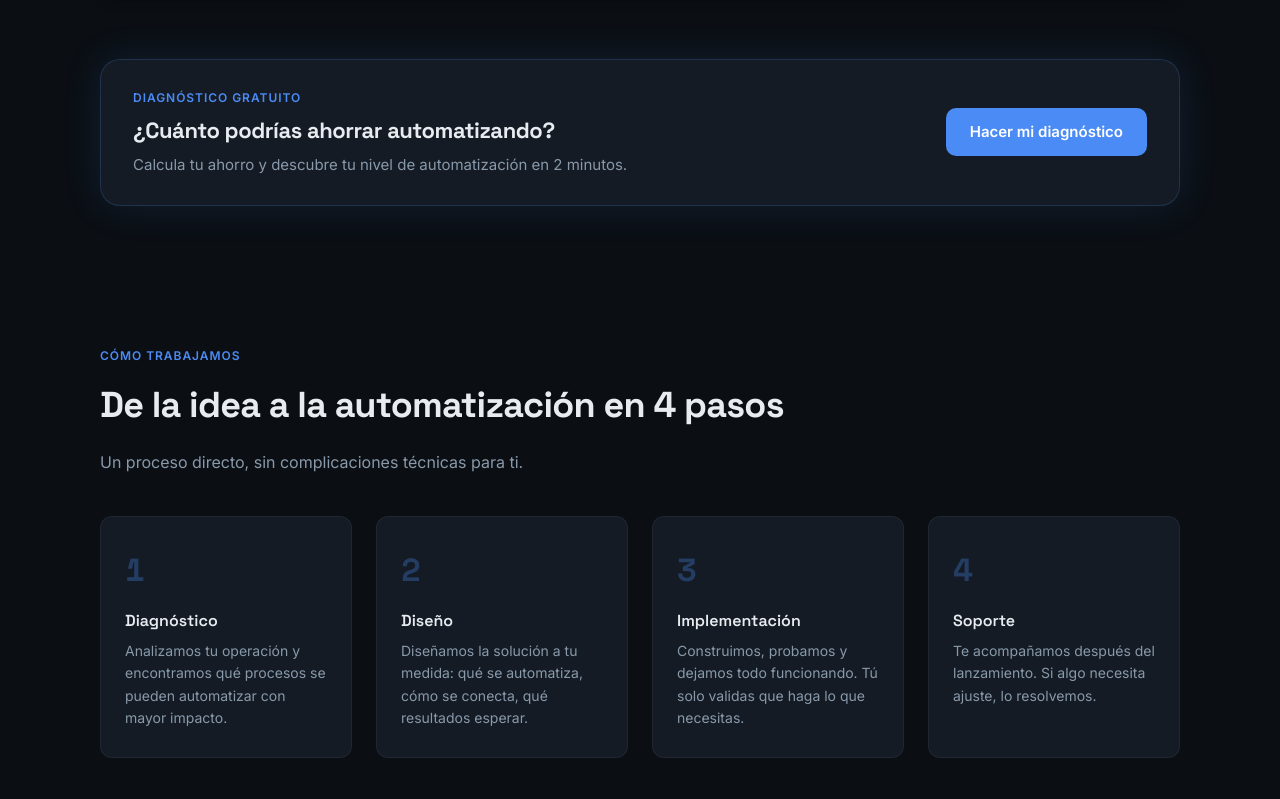
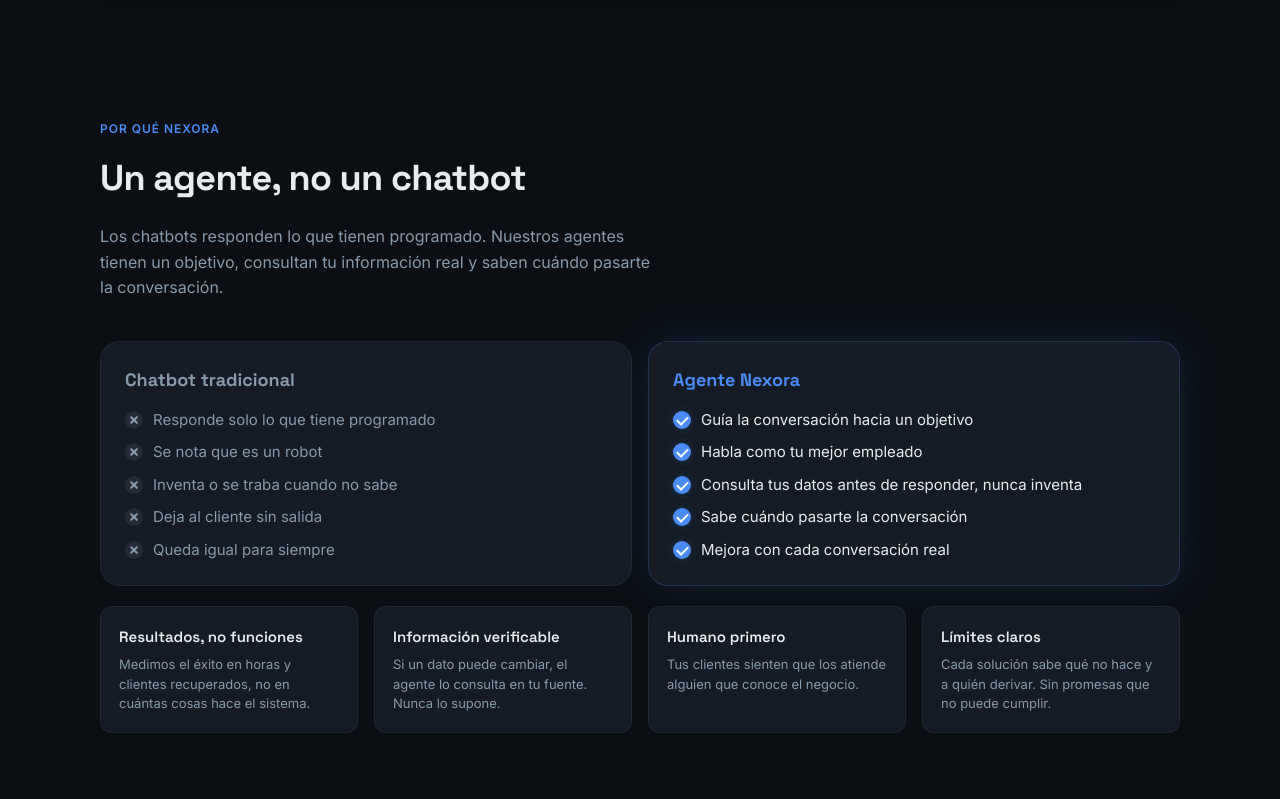
Before and after one commit to contenidodvrb-beep/nexora-site, a plain HTML site: page index.html in a window 1280 px wide. Shown: the part 2381-3180 px from the top of the page. Drawn offline with Linux system fonts and the light colour scheme.

Commit message:
Add "Por qué Nexora" section and expand the method to 5 steps
Co-Authored-By: Claude Opus 5.5 <noreply@anthropic.com>

```diff
--- a/index.html
+++ b/index.html
@@ -294,6 +294,42 @@
     </div>
   </section>
 
+  <section id="por-que">
+    <div class="section-eyebrow">Por qué Nexora</div>
+    <h2 class="section-title">Un agente, no un chatbot</h2>
+    <p class="section-desc">Los chatbots responden lo que tienen programado. Nuestros agentes tienen un objetivo, consultan tu información real y saben cuándo pasarte la conversación.</p>
+
+    <div class="vs">
+      <div class="vs-col">
+        <h3>Chatbot tradicional</h3>
+        <ul>
+          <li><span class="vs-mark no" aria-hidden="true"></span>Responde solo lo que tiene programado</li>
+          <li><span class="vs-mark no" aria-hidden="true"></span>Se nota que es un robot</li>
+          <li><span class="vs-mark no" aria-hidden="true"></span>Inventa o se traba cuando no sabe</li>
+          <li><span class="vs-mark no" aria-hidden="true"></span>Deja al cliente sin salida</li>
+          <li><span class="vs-mark no" aria-hidden="true"></span>Queda igual para siempre</li>
+        </ul>
+      </div>
+      <div class="vs-col vs-us">
+        <h3>Agente Nexora</h3>
+        <ul>
+          <li><span class="vs-mark yes" aria-hidden="true"></span>Guía la conversación hacia un objetivo</li>
+          <li><span class="vs-mark yes" aria-hidden="true"></span>Habla como tu mejor empleado</li>
+          <li><span class="vs-mark yes" aria-hidden="true"></span>Consulta tus datos antes de responder, nunca inventa</li>
+          <li><span class="vs-mark yes" aria-hidden="true"></span>Sabe cuándo pasarte la conversación</li>
+          <li><span class="vs-mark yes" aria-hidden="true"></span>Mejora con cada conversación real</li>
+        </ul>
+      </div>
+    </div>
+
+    <div class="principles">
+      <div class="principle"><h4>Resultados, no funciones</h4><p>Medimos el éxito en horas y clientes recuperados, no en cuántas cosas hace el sistema.</p></div>
+      <div class="principle"><h4>Información verificable</h4><p>Si un dato puede cambiar, el agente lo consulta en tu fuente. Nunca lo supone.</p></div>
+      <div class="principle"><h4>Humano primero</h4><p>Tus clientes sienten que los atiende alguien que conoce el negocio.</p></div>
+      <div class="principle"><h4>Límites claros</h4><p>Cada solución sabe qué no hace y a quién derivar. Sin promesas que no puede cumplir.</p></div>
+    </div>
+  </section>
+
   <div class="tools-banner">
     <div class="tools-banner-text">
       <div class="section-eyebrow">Diagnóstico gratuito</div>
@@ -304,26 +340,30 @@
   </div>
 
   <section id="proceso">
-    <div class="section-eyebrow">Cómo trabajamos</div>
-    <h2 class="section-title">De la idea a la automatización en 4 pasos</h2>
-    <p class="section-desc">Un proceso directo, sin complicaciones técnicas para ti.</p>
+    <div class="section-eyebrow">Método Nexora</div>
+    <h2 class="section-title">Nuestro método en 5 pasos</h2>
+    <p class="section-desc">Cada solución pasa por el mismo proceso, para que funcione bien desde el primer día y siga mejorando después.</p>
 
     <div class="process-steps">
       <div class="step">
         <h4>Diagnóstico</h4>
-        <p>Analizamos tu operación y encontramos qué procesos se pueden automatizar con mayor impacto.</p>
+        <p>Conversamos sobre tu negocio, tus clientes y lo que hoy te quita tiempo. Así encontramos dónde automatizar rinde más.</p>
       </div>
       <div class="step">
-        <h4>Diseño</h4>
-        <p>Diseñamos la solución a tu medida: qué se automatiza, cómo se conecta, qué resultados esperar.</p>
+        <h4>Diseño a medida</h4>
+        <p>Te mostramos el plano antes de construir: qué hace, con qué se conecta y qué no hace. Nada empieza sin tu visto bueno.</p>
       </div>
       <div class="step">
-        <h4>Implementación</h4>
-        <p>Construimos, probamos y dejamos todo funcionando. Tú solo validas que haga lo que necesitas.</p>
+        <h4>Construcción paso a paso</h4>
+        <p>Armamos pieza por pieza y probamos cada una antes de seguir con la siguiente.</p>
       </div>
       <div class="step">
-        <h4>Soporte</h4>
-        <p>Te acompañamos después del lanzamiento. Si algo necesita ajuste, lo resolvemos.</p>
+        <h4>Revisión</h4>
+        <p>Antes de entregarte, comprobamos todo contra el plano aprobado: que haga exactamente lo acordado.</p>
+      </div>
+      <div class="step">
+        <h4>Mejora con datos reales</h4>
+        <p>Ya funcionando, analizamos las primeras conversaciones y ejecuciones reales y ajustamos lo que haga falta.</p>
       </div>
     </div>
   </section>
--- a/styles.css
+++ b/styles.css
@@ -755,3 +755,36 @@
     .tools-banner { flex-direction: column; align-items: flex-start; padding: 24px 20px; }
     .tools-banner .btn { width: 100%; justify-content: center; }
   }
+
+  /* Por que Nexora */
+  #por-que { margin-bottom: 80px; }
+  .vs { display: grid; grid-template-columns: repeat(2, minmax(0, 1fr)); gap: 16px; margin-bottom: 20px; }
+  .vs-col { background: var(--card-bg); border: 1px solid var(--card-border); border-radius: var(--radius-lg); padding: 24px; min-width: 0; }
+  .vs-col h3 { font-family: var(--heading); font-size: 1.125rem; font-weight: 700; margin-bottom: 14px; color: var(--fg-muted); }
+  .vs-us { border-color: var(--accent-glow); box-shadow: 0 0 40px var(--accent-soft); }
+  .vs-us h3 { color: var(--accent); }
+  .vs-col ul { list-style: none; margin: 0; padding: 0; display: flex; flex-direction: column; gap: 10px; }
+  .vs-col li { display: flex; align-items: flex-start; gap: 10px; font-size: 0.9375rem; line-height: 1.5; }
+  .vs-col:not(.vs-us) li { color: var(--fg-muted); }
+  .vs-mark { flex-shrink: 0; width: 18px; height: 18px; margin-top: 2px; border-radius: 50%; position: relative; }
+  .vs-mark.no { background: rgba(232,236,240,0.08); }
+  .vs-mark.no::before, .vs-mark.no::after { content: ""; position: absolute; left: 4px; top: 8px; width: 10px; height: 2px; border-radius: 1px; background: var(--fg-muted); transform: rotate(45deg); }
+  .vs-mark.no::after { transform: rotate(-45deg); }
+  .vs-mark.yes { background: var(--accent); box-shadow: 0 0 10px var(--accent-glow); }
+  .vs-mark.yes::after { content: ""; position: absolute; left: 6px; top: 3px; width: 5px; height: 9px; border: solid #fff; border-width: 0 2px 2px 0; transform: rotate(45deg); }
+  .principles { display: grid; grid-template-columns: repeat(4, minmax(0, 1fr)); gap: 16px; }
+  .principle { background: var(--card-bg); border: 1px solid var(--card-border); border-radius: var(--radius); padding: 18px; min-width: 0; }
+  .principle h4 { font-family: var(--heading); font-size: 0.9375rem; font-weight: 600; margin-bottom: 6px; color: var(--fg); }
+  .principle p { font-size: 0.8125rem; color: var(--fg-muted); line-height: 1.5; }
+
+  /* Metodo en 5 pasos */
+  .process-steps { grid-template-columns: repeat(5, minmax(0, 1fr)); }
+
+  @media (max-width: 900px) {
+    .vs { grid-template-columns: 1fr; }
+    .principles { grid-template-columns: repeat(2, minmax(0, 1fr)); }
+    .process-steps { grid-template-columns: 1fr; }
+  }
+  @media (max-width: 560px) {
+    .principles { grid-template-columns: 1fr; }
+  }
```
